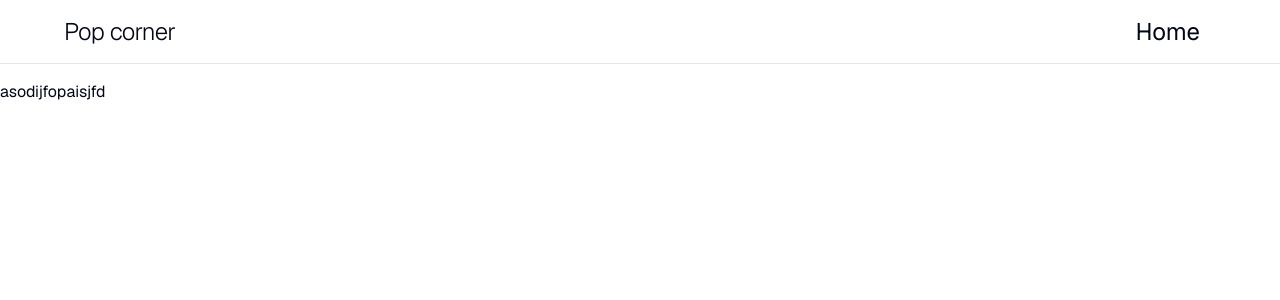
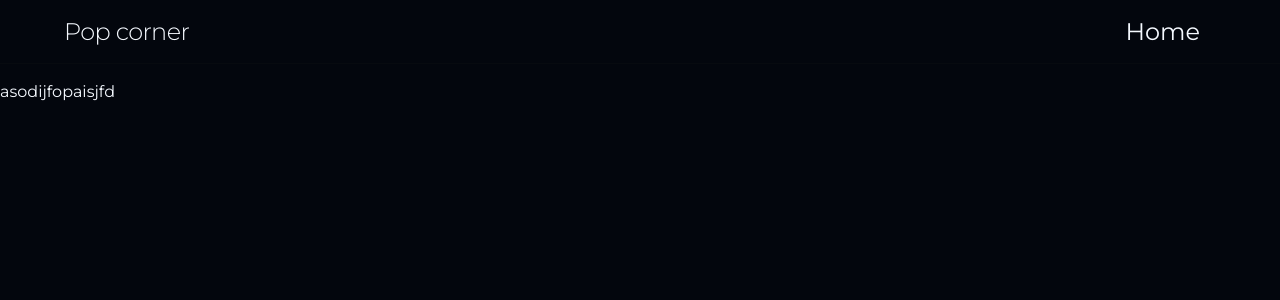
Before and after one commit to hautrank2/pop-corner, a Next.js app: page / in a window 1280 px wide. Shown: the top 300 px of the page. Built offline with nearby package versions, Linux system fonts and the light colour scheme.

Commit message:
feat(UI): add color and font

```diff
--- a/src/app/globals.css
+++ b/src/app/globals.css
@@ -46,71 +46,117 @@
 :root {
   --radius: 0.625rem;
   --tw-leading: 1rem;
-  --background: oklch(1 0 0);
-  --foreground: oklch(0.129 0.042 264.695);
-  --card: oklch(1 0 0);
-  --card-foreground: oklch(0.129 0.042 264.695);
-  --popover: oklch(1 0 0);
-  --popover-foreground: oklch(0.129 0.042 264.695);
-  --primary: oklch(0.208 0.042 265.755);
-  --primary-foreground: oklch(0.984 0.003 247.858);
-  --secondary: oklch(0.968 0.007 247.896);
-  --secondary-foreground: oklch(0.208 0.042 265.755);
-  --muted: oklch(0.968 0.007 247.896);
-  --muted-foreground: oklch(0.554 0.046 257.417);
-  --accent: oklch(0.968 0.007 247.896);
-  --accent-foreground: oklch(0.208 0.042 265.755);
-  --destructive: oklch(0.577 0.245 27.325);
-  --border: oklch(0.929 0.013 255.508);
-  --input: oklch(0.929 0.013 255.508);
-  --ring: oklch(0.704 0.04 256.788);
-  --chart-1: oklch(0.646 0.222 41.116);
-  --chart-2: oklch(0.6 0.118 184.704);
-  --chart-3: oklch(0.398 0.07 227.392);
-  --chart-4: oklch(0.828 0.189 84.429);
-  --chart-5: oklch(0.769 0.188 70.08);
-  --sidebar: oklch(0.984 0.003 247.858);
-  --sidebar-foreground: oklch(0.129 0.042 264.695);
-  --sidebar-primary: oklch(0.208 0.042 265.755);
-  --sidebar-primary-foreground: oklch(0.984 0.003 247.858);
-  --sidebar-accent: oklch(0.968 0.007 247.896);
-  --sidebar-accent-foreground: oklch(0.208 0.042 265.755);
-  --sidebar-border: oklch(0.929 0.013 255.508);
-  --sidebar-ring: oklch(0.704 0.04 256.788);
+
+  /* Background / Foreground */
+  --background: oklch(0.98 0.01 260);
+  --foreground: oklch(0.22 0.03 264);
+
+  /* Card */
+  --card: oklch(0.99 0.005 260);
+  --card-foreground: oklch(0.22 0.03 264);
+
+  /* Popover */
+  --popover: oklch(0.99 0.005 260);
+  --popover-foreground: oklch(0.22 0.03 264);
+
+  /* PRIMARY (MAGENTA NEON) — LIGHT MODE */
+  --primary: oklch(0.75 0.25 20);
+  --primary-foreground: oklch(0.98 0.01 260);
+
+  /* Secondary */
+  --secondary: oklch(57.556% 0.24812 287.697);
+  --secondary-foreground: oklch(0.22 0.03 264);
+
+  /* Muted */
+  --muted: oklch(0.92 0.01 250);
+  --muted-foreground: oklch(0.55 0.04 257);
+
+  /* Accent */
+  --accent: oklch(0.92 0.01 250);
+  --accent-foreground: oklch(0.22 0.03 264);
+
+  /* Destructive */
+  --destructive: oklch(0.6 0.24 28);
+
+  /* Border / Ring / Input */
+  --border: oklch(0.88 0.01 255);
+  --input: oklch(0.88 0.01 255);
+  --ring: oklch(0.65 0.06 256);
+
+  /* Charts */
+  --chart-1: oklch(0.65 0.23 40);
+  --chart-2: oklch(0.58 0.11 185);
+  --chart-3: oklch(0.42 0.07 228);
+  --chart-4: oklch(0.82 0.19 85);
+  --chart-5: oklch(0.76 0.18 70);
+
+  /* Sidebar (light) */
+  --sidebar: oklch(0.98 0.005 260);
+  --sidebar-foreground: oklch(0.22 0.03 264);
+  --sidebar-primary: oklch(0.75 0.25 20);
+  --sidebar-primary-foreground: oklch(0.98 0.005 260);
+  --sidebar-accent: oklch(0.92 0.01 250);
+  --sidebar-accent-foreground: oklch(0.22 0.03 264);
+  --sidebar-border: oklch(0.88 0.01 250);
+  --sidebar-ring: oklch(0.65 0.06 256);
 }
 
+/* ──────────────────────────────────────────────
+   DARK THEME (Magenta Neon + Cinematic Dark)
+────────────────────────────────────────────── */
 .dark {
-  --background: oklch(0.129 0.042 264.695);
-  --foreground: oklch(0.984 0.003 247.858);
-  --card: oklch(0.208 0.042 265.755);
-  --card-foreground: oklch(0.984 0.003 247.858);
-  --popover: oklch(0.208 0.042 265.755);
-  --popover-foreground: oklch(0.984 0.003 247.858);
-  --primary: oklch(0.929 0.013 255.508);
-  --primary-foreground: oklch(0.208 0.042 265.755);
-  --secondary: oklch(0.279 0.041 260.031);
-  --secondary-foreground: oklch(0.984 0.003 247.858);
-  --muted: oklch(0.279 0.041 260.031);
-  --muted-foreground: oklch(0.704 0.04 256.788);
-  --accent: oklch(0.279 0.041 260.031);
-  --accent-foreground: oklch(0.984 0.003 247.858);
-  --destructive: oklch(0.704 0.191 22.216);
-  --border: oklch(1 0 0 / 10%);
-  --input: oklch(1 0 0 / 15%);
-  --ring: oklch(0.551 0.027 264.364);
-  --chart-1: oklch(0.488 0.243 264.376);
-  --chart-2: oklch(0.696 0.17 162.48);
-  --chart-3: oklch(0.769 0.188 70.08);
-  --chart-4: oklch(0.627 0.265 303.9);
-  --chart-5: oklch(0.645 0.246 16.439);
-  --sidebar: oklch(0.208 0.042 265.755);
-  --sidebar-foreground: oklch(0.984 0.003 247.858);
-  --sidebar-primary: oklch(0.488 0.243 264.376);
-  --sidebar-primary-foreground: oklch(0.984 0.003 247.858);
-  --sidebar-accent: oklch(0.279 0.041 260.031);
-  --sidebar-accent-foreground: oklch(0.984 0.003 247.858);
-  --sidebar-border: oklch(1 0 0 / 10%);
-  --sidebar-ring: oklch(0.551 0.027 264.364);
+  /* Dark Background */
+  --background: oklch(0.12 0.02 260);
+  --foreground: oklch(0.98 0.01 260);
+
+  /* Card */
+  --card: oklch(0.18 0.02 260);
+  --card-foreground: oklch(0.98 0.01 260);
+
+  /* Popover */
+  --popover: oklch(0.18 0.02 260);
+  --popover-foreground: oklch(0.98 0.01 260);
+
+  /* PRIMARY (MAGENTA NEON) — DARK MODE */
+  --primary: oklch(0.65 0.25 20);
+  --primary-foreground: oklch(0.98 0.01 260);
+
+  /* Secondary */
+  --secondary: oklch(57.556% 0.24812 287.697);
+  --secondary-foreground: oklch(0.98 0.01 260);
+
+  /* Muted */
+  --muted: oklch(0.28 0.03 260);
+  --muted-foreground: okllch(0.70 0.04 256);
+
+  /* Accent */
+  --accent: oklch(0.28 0.03 260);
+  --accent-foreground: oklch(0.98 0.01 260);
+
+  /* Destructive */
+  --destructive: oklch(0.60 0.20 25);
+
+  /* Border / Input / Ring */
+  --border: oklch(0.18 0.01 260 / 40%);
+  --input: oklch(0.18 0.01 260 / 45%);
+  --ring: oklch(0.52 0.03 260);
+
+  /* Chart colors (vibrant neon for cinematic UI) */
+  --chart-1: oklch(0.50 0.24 20);
+  --chart-2: oklch(0.66 0.17 160);
+  --chart-3: oklch(0.76 0.18 70);
+  --chart-4: oklch(0.58 0.24 300);
+  --chart-5: oklch(0.64 0.24 15);
+
+  /* Sidebar (dark) */
+  --sidebar: oklch(0.18 0.02 260);
+  --sidebar-foreground: oklch(0.98 0.01 260);
+  --sidebar-primary: oklch(0.65 0.25 20);
+  --sidebar-primary-foreground: oklch(0.98 0.01 260);
+  --sidebar-accent: oklch(0.28 0.03 260);
+  --sidebar-accent-foreground: oklch(0.98 0.01 260);
+  --sidebar-border: oklch(0.18 0.01 260 / 40%);
+  --sidebar-ring: oklch(0.52 0.03 260);
 }
 
 @layer base {
--- a/src/app/layout.tsx
+++ b/src/app/layout.tsx
@@ -1,11 +1,11 @@
 import type { Metadata } from "next";
-import { Geist, Geist_Mono } from "next/font/google";
+import { Geist_Mono, Montserrat } from "next/font/google";
 // @ts-ignore
 import "./globals.css";
 import Header from "~/components/layouts/header";
 import { Toaster } from "~/components/ui/sonner";
 
-const geistSans = Geist({
+const geistSans = Montserrat({
   variable: "--font-geist-sans",
   subsets: ["latin"],
 });
@@ -28,7 +28,7 @@ export default function RootLayout({
   return (
     <html lang="en" className={`${geistSans.className}`}>
       <body
-        className={`${geistSans.variable} ${geistMono.variable} antialiased`}
+        className={`${geistSans.variable} ${geistMono.variable} antialiased dark`}
       >
         <Toaster />
         <div className="pt-20">
```
